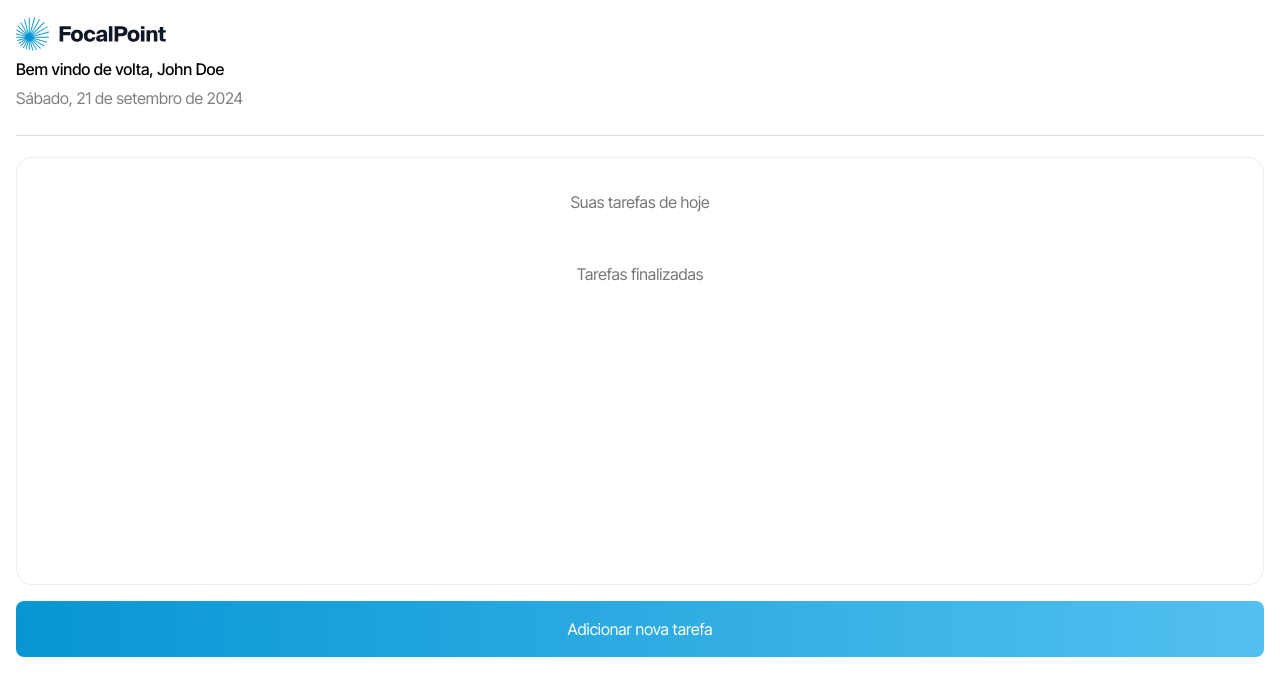
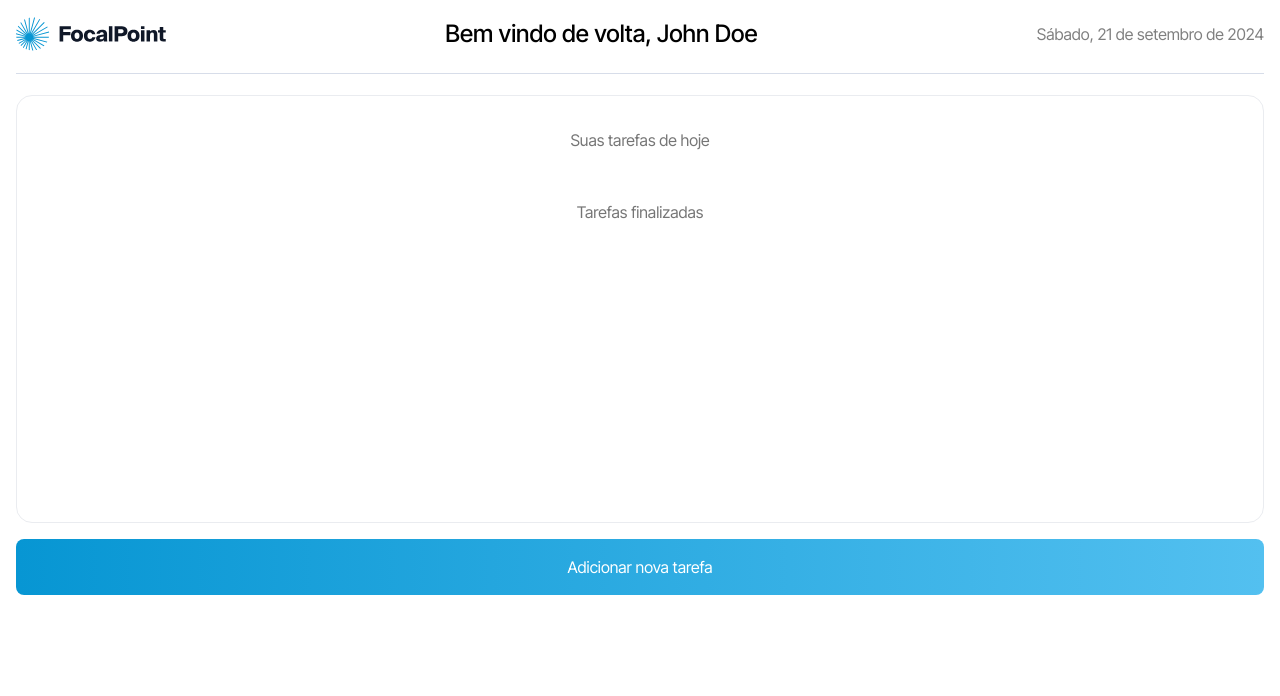
Before and after one commit to coelhoreinaldo/legaplan-to-do-list, a Next.js app: page / in a window 1280 px wide. Shown: the top 696 px of the page. Built offline with nearby package versions, Linux system fonts and the light colour scheme.

Commit message:
feat: add style to header in desktop

```diff
--- a/src/app/components/Header/Header.module.scss
+++ b/src/app/components/Header/Header.module.scss
@@ -3,12 +3,6 @@
   justify-content: center;
   flex-direction: column;
   gap: 0.3em;
-
-  .divider {
-    height: 1px;
-    background-color: #d7dde9;
-    margin: 1.3em 0;
-  }
 
   .date {
     color: rgba(0, 0, 0, 0.5);
@@ -19,3 +13,23 @@
     font-weight: 500;
   }
 }
+
+.divider {
+  height: 1px;
+  background-color: #d7dde9;
+  margin: 1.3em 0;
+}
+
+@media screen and (min-width: 768px) {
+  #header {
+    flex-direction: row;
+    justify-content: space-between;
+    align-items: center;
+
+    .greeting {
+      flex-grow: 1;
+      text-align: center;
+      font-size: 24px;
+    }
+  }
+}
--- a/src/app/components/Header/Header.tsx
+++ b/src/app/components/Header/Header.tsx
@@ -16,12 +16,14 @@ const upperCasedFormattedDate = `${formattedDate
 
 function Header() {
   return (
-    <div id={styles.header}>
-      <Image priority src={logo} alt="logo" />
-      <h4 className={styles.greeting}>Bem vindo de volta, John Doe</h4>
-      <h4 className={styles.date}>{upperCasedFormattedDate}</h4>
+    <>
+      <div id={styles.header}>
+        <Image priority src={logo} alt="logo" />
+        <h4 className={styles.greeting}>Bem vindo de volta, John Doe</h4>
+        <h4 className={styles.date}>{upperCasedFormattedDate}</h4>
+      </div>
       <div className={styles.divider} />
-    </div>
+    </>
   );
 }
 
```
